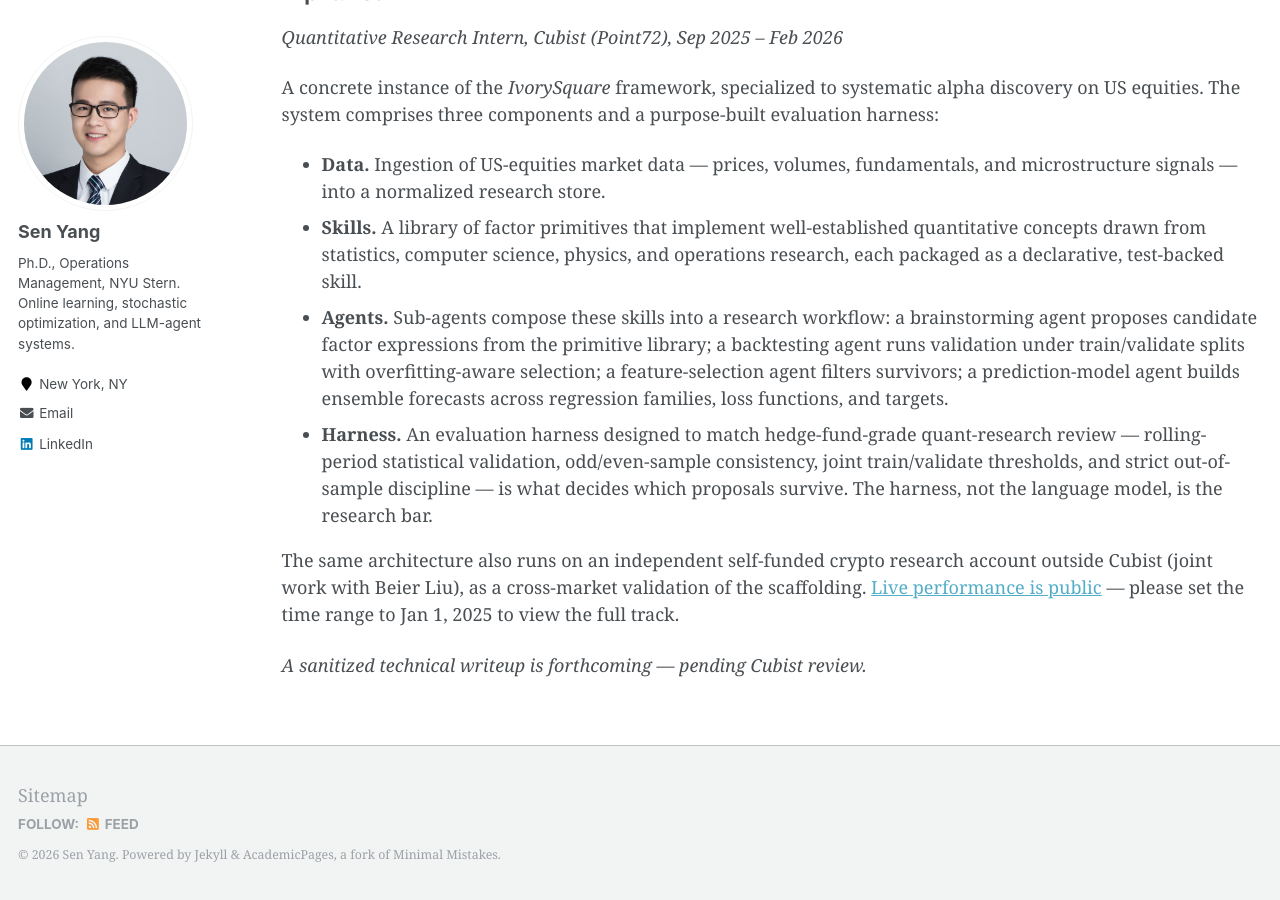
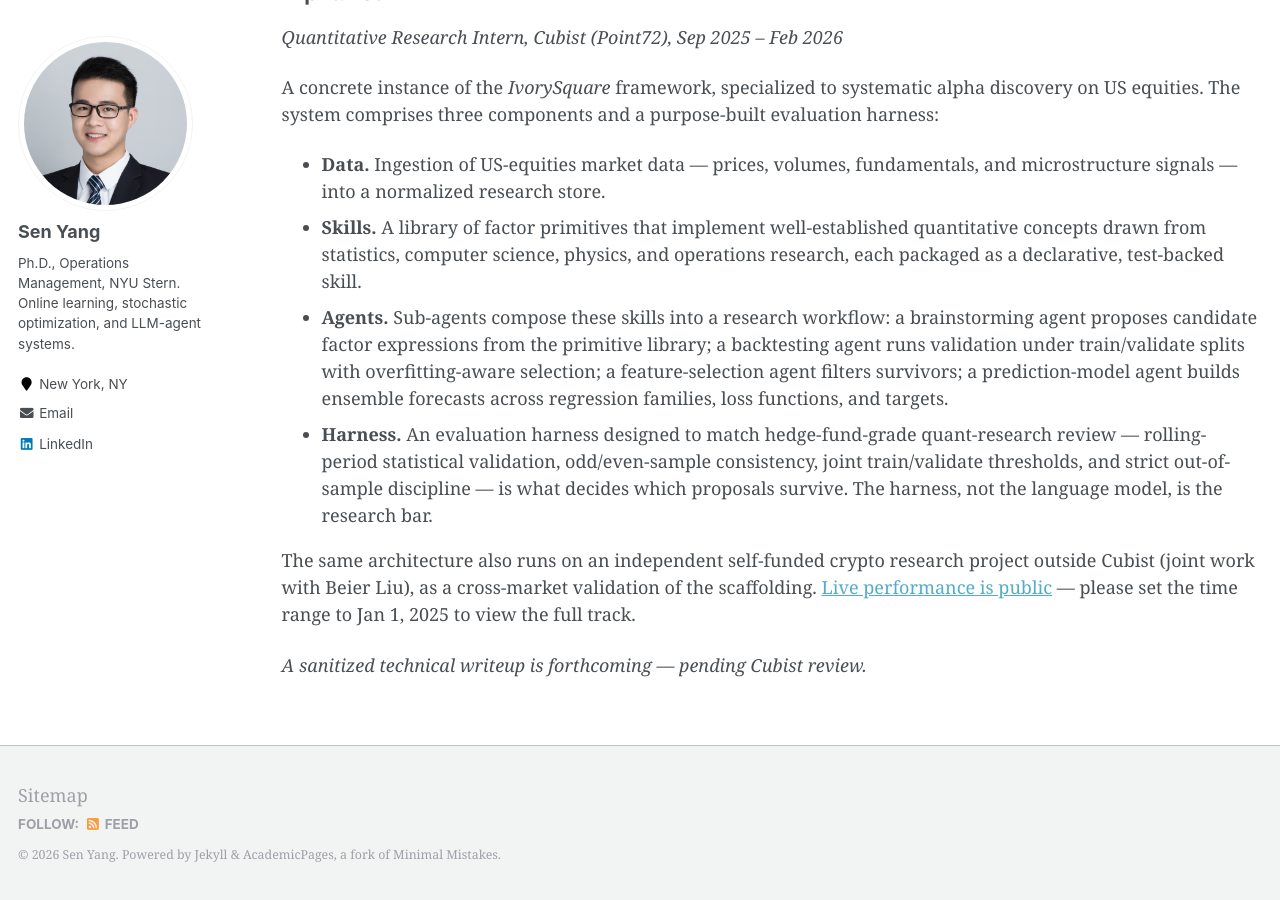
Before and after one commit to SenYangOM/SenYangOM.github.io, a Jekyll site: the page built from _pages/projects.md, in a window 1280 px wide and 900 px high, scrolled down 919 px. Built offline with Jekyll 4.4.1, drawn with Linux system fonts in a browser that asks for light colours.

Commit message:
Rename 'crypto research account' to 'crypto research project'
Consistent rename across landing, projects, CV, and AlphaBot blog
post. 'Project' reads more accurately than 'account' for a research
deployment that happens to run through a trading account.

```diff
--- a/_pages/projects.md
+++ b/_pages/projects.md
@@ -32,6 +32,6 @@ A concrete instance of the *IvorySquare* framework, specialized to systematic al
 - **Agents.** Sub-agents compose these skills into a research workflow: a brainstorming agent proposes candidate factor expressions from the primitive library; a backtesting agent runs validation under train/validate splits with overfitting-aware selection; a feature-selection agent filters survivors; a prediction-model agent builds ensemble forecasts across regression families, loss functions, and targets.
 - **Harness.** An evaluation harness designed to match hedge-fund-grade quant-research review — rolling-period statistical validation, odd/even-sample consistency, joint train/validate thresholds, and strict out-of-sample discipline — is what decides which proposals survive. The harness, not the language model, is the research bar.
 
-The same architecture also runs on an independent self-funded crypto research account outside Cubist (joint work with Beier Liu), as a cross-market validation of the scaffolding. [Live performance is public](https://dash.300k.xyz/group/300kinvestorshowcaseaccounts?period=30d) — please set the time range to Jan 1, 2025 to view the full track.
+The same architecture also runs on an independent self-funded crypto research project outside Cubist (joint work with Beier Liu), as a cross-market validation of the scaffolding. [Live performance is public](https://dash.300k.xyz/group/300kinvestorshowcaseaccounts?period=30d) — please set the time range to Jan 1, 2025 to view the full track.
 
 *A sanitized technical writeup is forthcoming — pending Cubist review.*
```
Also changed, not shown: _pages/about.md (+1 -1 lines), _pages/cv.md (+1 -1 lines), _posts/2026-04-19-alphabot-multi-llm-alpha-discovery.md (+1 -1 lines).
